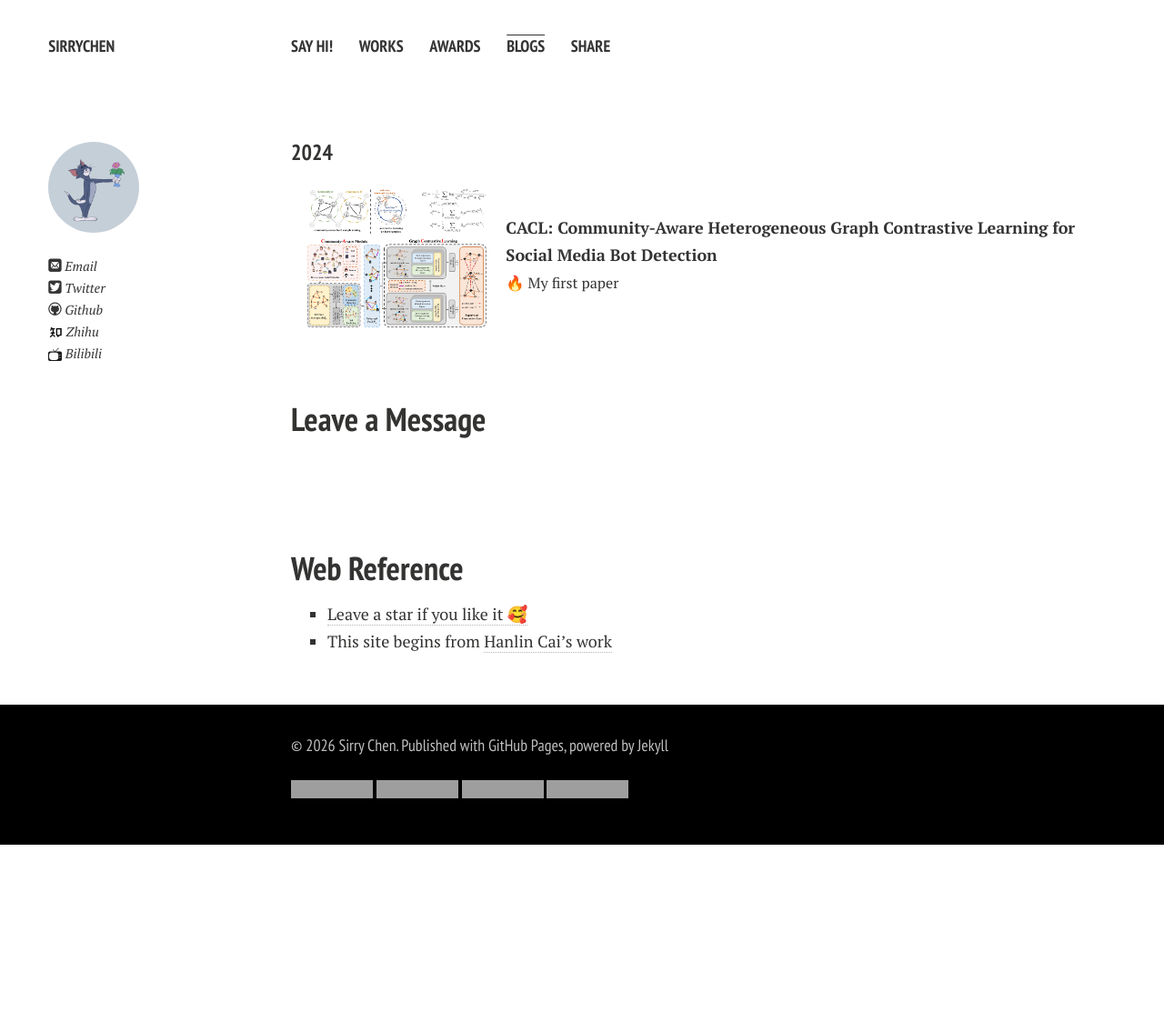
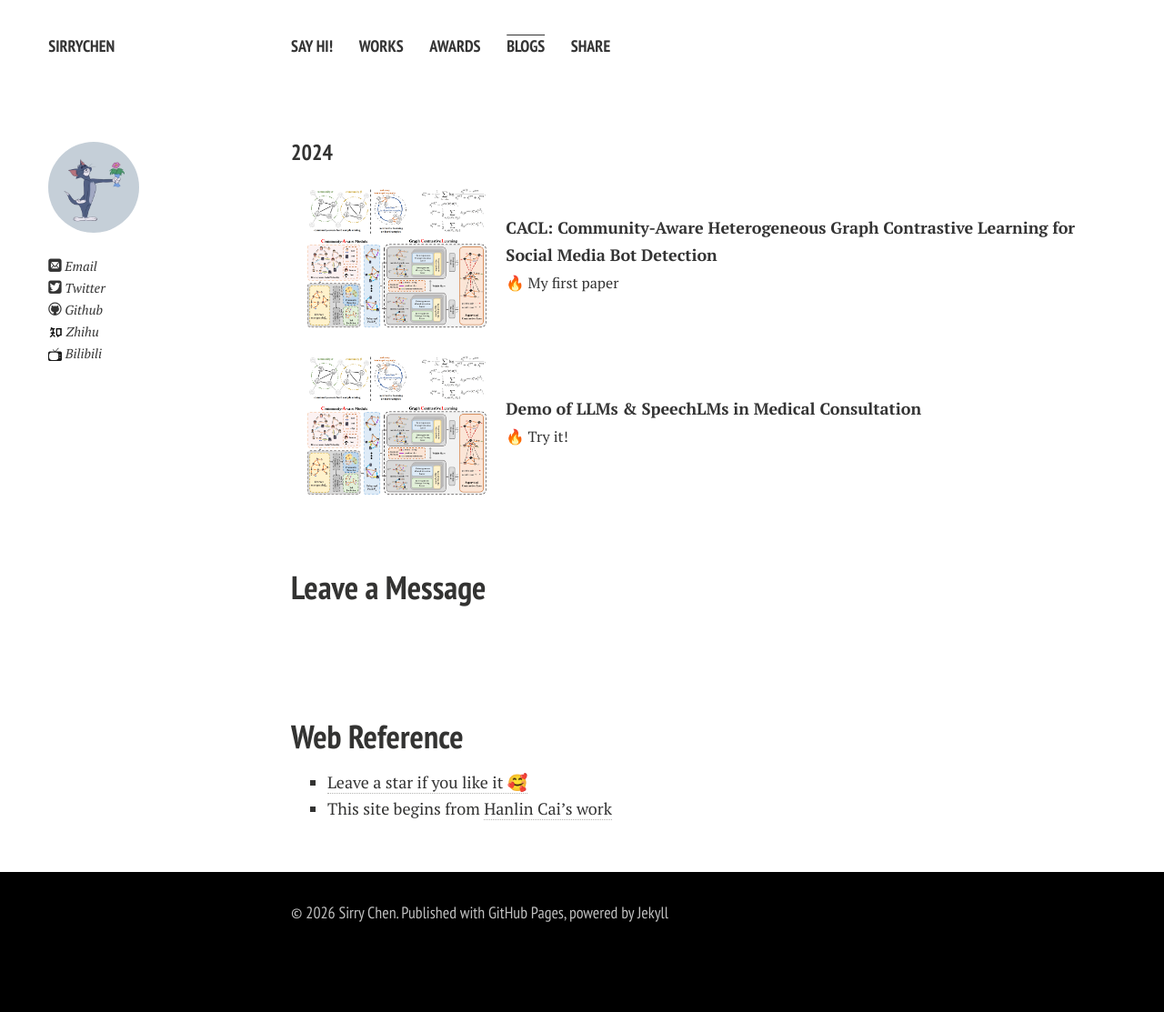
Before and after one commit to SirryChen/SirryChen.github.io, a Jekyll site: the page built from blogs.md, in a window 1280 px wide. Shown: the whole page at 91% size. Built offline with Jekyll 4.4.1, drawn with Linux system fonts in a browser that asks for light colours; comment, search, counter and statistics services are not loaded; a style sheet for code colours, icons or effects is not loaded; before the commit the page ends 929 px from its top, so only the background shows below that; grey boxes are pictures that could not be loaded.

Commit message:
add SMA blog

```diff
--- a/blogs.md
+++ b/blogs.md
@@ -11,6 +11,9 @@ title: Blogs
 <!-- {% include card.html title="社交媒体机器人识别" content="第一篇论文！！！" url="/blogs/2024-05-17-CACL.html" %} -->
 
 {% include cardline.html url="/blogs/2024-05-17-CACL.html" img="/file/img/cacl_main_img.png" title="CACL: Community-Aware Heterogeneous Graph Contrastive Learning for Social Media Bot Detection" content="🔥 My first paper" %}
+
+
+{% include cardline.html url="2025-09-22-SpeechMedAssist.html" img="/file/img/cacl_main_img.png" title="Demo of LLMs & SpeechLMs in Medical Consultation" content="🔥 Try it!" %}
 
 
 <br>
```
